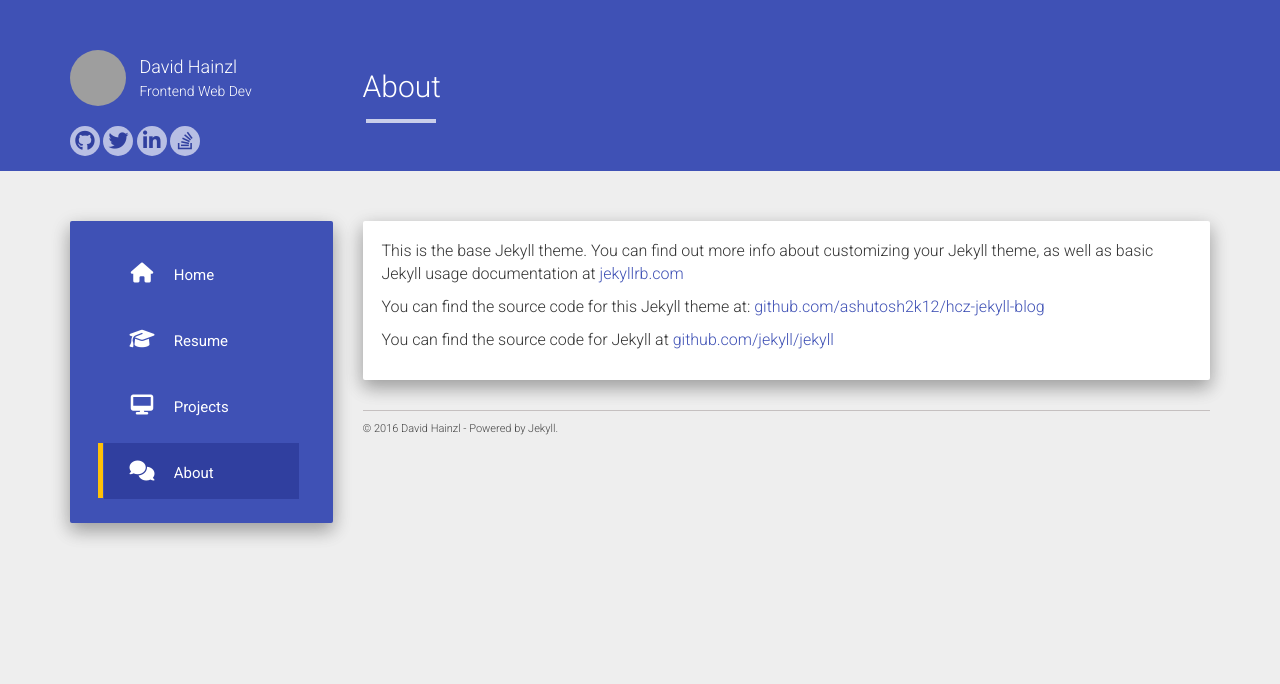
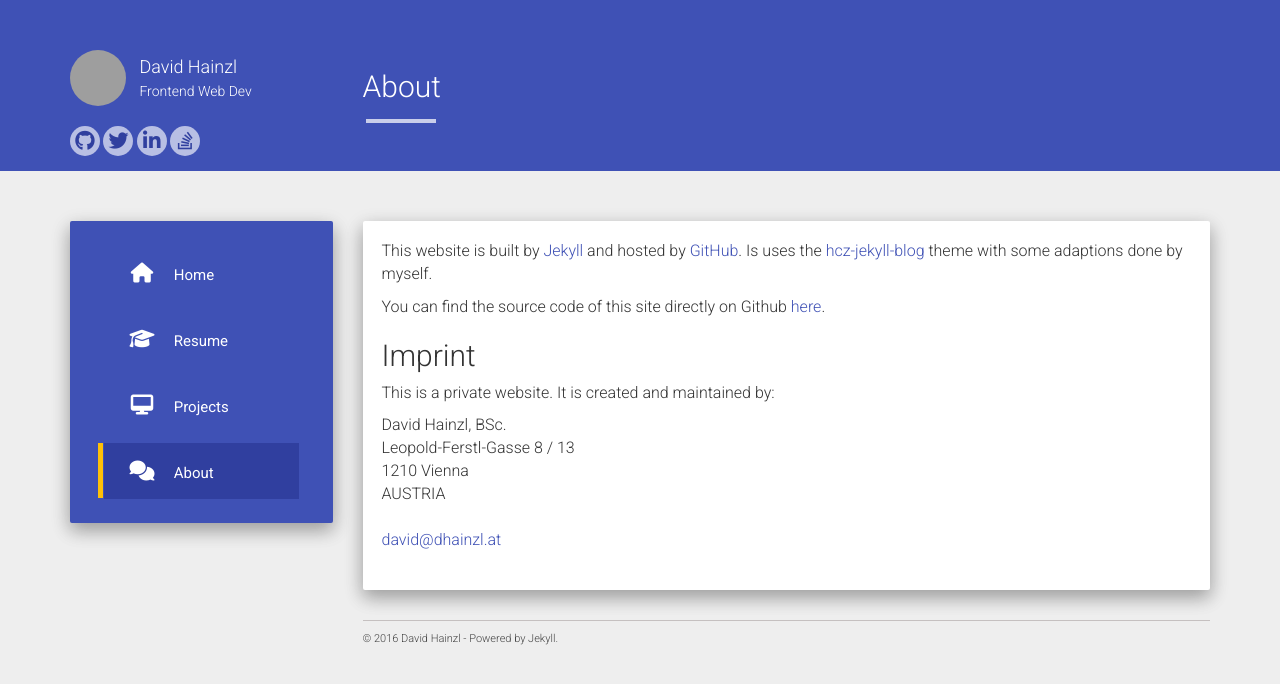
Before and after one commit to DHainzl/dhainzl.github.io, a Jekyll site: the page built from about.md, in a window 1280 px wide. Shown: the top 684 px of the page. Built offline with Jekyll 4.4.1, drawn with Linux system fonts in a browser that asks for light colours; nearby versions of some CDN libraries; grey boxes are pictures that could not be loaded.

Commit message:
added imprint

```diff
--- a/about.md
+++ b/about.md
@@ -4,8 +4,19 @@ title: About
 permalink: /about/
 ---
 
-This is the base Jekyll theme. You can find out more info about customizing your Jekyll theme, as well as basic Jekyll usage documentation at [jekyllrb.com](http://jekyllrb.com/)
+This website is built by [Jekyll](http://jekyllrb.com/) and hosted by [GitHub](https://github.com). Is uses the [hcz-jekyll-blog](https://github.com/ashutosh2k12/hcz-jekyll-blog) theme with some adaptions done by myself.
 
-You can find the source code for this Jekyll theme at: [github.com/ashutosh2k12/hcz-jekyll-blog](https://github.com/ashutosh2k12/hcz-jekyll-blog)
+You can find the source code of this site directly on Github [here](https://github.com/dhainzl/dhainzl.github.io).
 
-You can find the source code for Jekyll at [github.com/jekyll/jekyll](https://github.com/jekyll/jekyll)
+## Imprint
+
+This is a private website. It is created and maintained by:
+
+<address>
+    David Hainzl, BSc.<br>
+    Leopold-Ferstl-Gasse 8 / 13<br>
+    1210 Vienna<br>
+    AUSTRIA<br>
+    <br>
+    <a href="mailto:david@dhainzl.at">david@dhainzl.at</a>
+</address>
```
